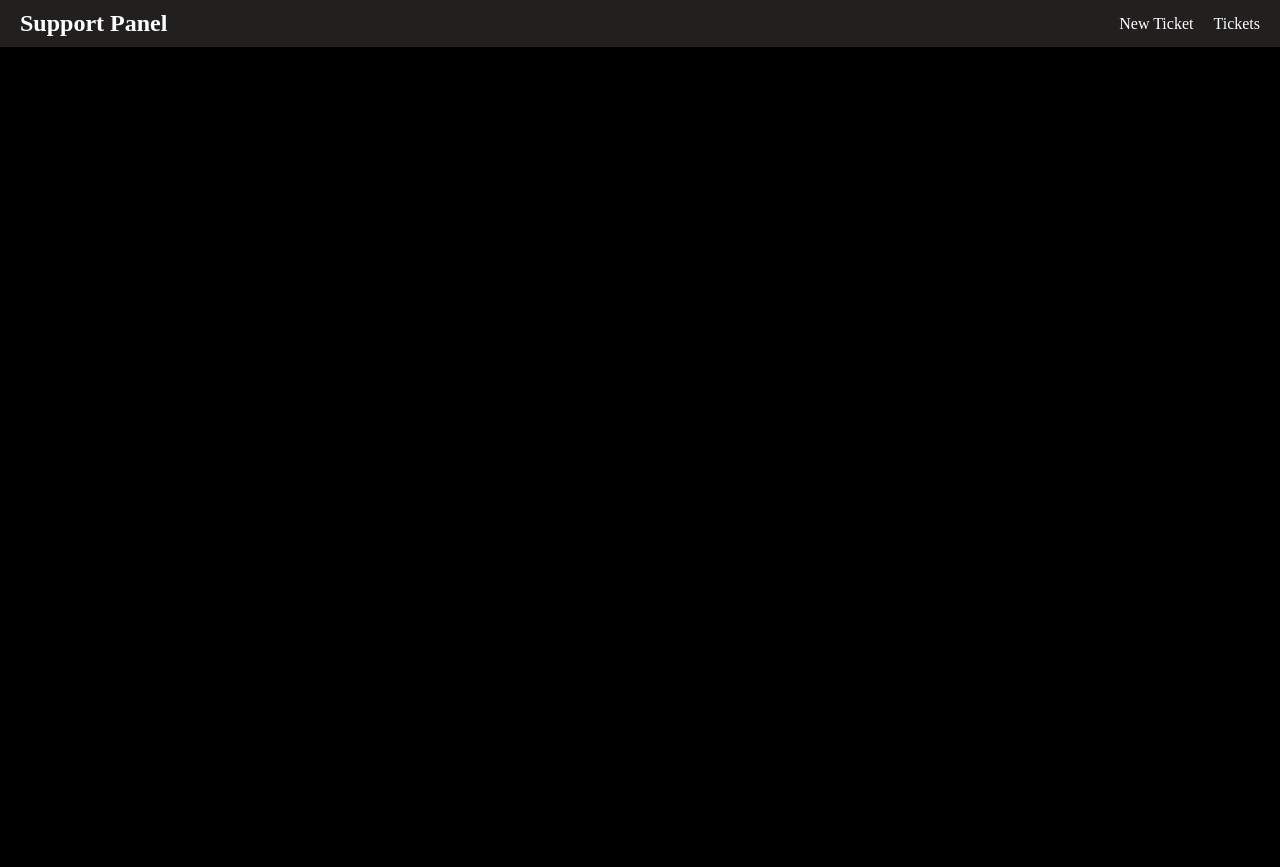
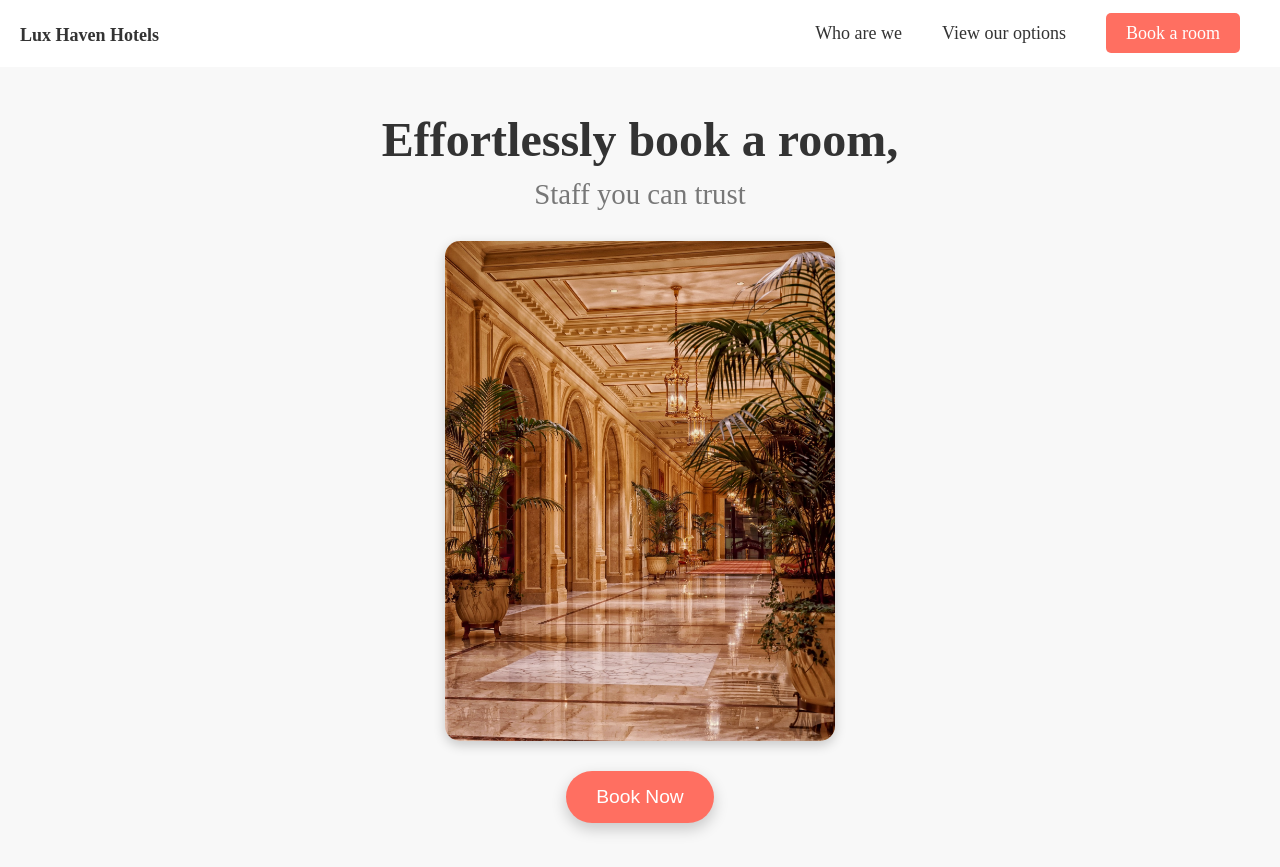
Before and after one commit to PitchLost/Lux-Hotels, a React (Create React App) app: page / in a window 1280 px wide. Before the commit the page ends 800 px from the top, so only its background shows below. Built offline with nearby package versions, Linux system fonts and the light colour scheme.

Commit message:
Landing Page

```diff
--- a/src/App.css
+++ b/src/App.css
@@ -2,7 +2,3 @@
   margin: 0;
   padding: 0;
 }
-
-body {
-  background-color: black;
-}
--- /dev/null
+++ b/src/Components/Landing/Landing.css
@@ -0,0 +1,81 @@
+/* Landing.css */
+.landing-container {
+    display: flex;
+    flex-direction: column;
+    justify-content: center;
+    align-items: center;
+    min-height: 100vh;
+    background-color: #f8f8f8;
+    padding: 0 20px;
+    text-align: center;
+  }
+
+  .landing-container h1 {
+    font-size: 3rem;
+    color: #333;
+    margin-bottom: 10px;
+    font-weight: 700;
+    line-height: 1.2;
+    animation: fadeIn 1s ease-in-out forwards;
+  }
+
+  .landing-container h2 {
+    font-size: 1.8rem;
+    color: #777;
+    margin-bottom: 30px;
+    font-weight: 400;
+    animation: fadeIn 1.2s ease-in-out forwards;
+  }
+
+  .landing-container img {
+    max-width: 900px;
+    height: 500px;
+    border-radius: 15px;
+    box-shadow: 0 4px 12px rgba(0, 0, 0, 0.2);
+    margin-bottom: 30px;
+    animation: fadeIn 1.5s ease-in-out forwards;
+  }
+
+  .landing-button {
+    background-color: #ff6f61;
+    color: #fff;
+    padding: 15px 30px;
+    font-size: 1.2rem;
+    border: none;
+    border-radius: 30px;
+    box-shadow: 0 6px 15px rgba(0, 0, 0, 0.2);
+    cursor: pointer;
+    transition: transform 0.3s ease, background-color 0.3s ease;
+    animation: fadeIn 1.8s ease-in-out forwards;
+  }
+
+  .landing-button:hover {
+    background-color: #ff4f3b;
+    transform: scale(1.05);
+  }
+
+  @media (max-width: 768px) {
+    .landing-container h1 {
+      font-size: 2.4rem;
+    }
+
+    .landing-container h2 {
+      font-size: 1.6rem;
+    }
+
+    .landing-button {
+      padding: 12px 24px;
+      font-size: 1rem;
+    }
+  }
+
+  @keyframes fadeIn {
+    0% {
+      opacity: 0;
+      transform: translateY(20px);
+    }
+    100% {
+      opacity: 1;
+      transform: translateY(0);
+    }
+  }
--- a/src/Components/Landing/Landing.jsx
+++ b/src/Components/Landing/Landing.jsx
@@ -1,11 +1,16 @@
-import React from 'react'
+import React from 'react';
+import Image1 from './Assets/lobby-398845_1920.jpg';
+import './Landing.css';
 
 function Landing() {
   return (
-    <div>
-
+    <div className="landing-container">
+      <h1>Effortlessly book a room,</h1>
+      <h2>Staff you can trust</h2>
+      <img src={Image1} alt="Luxurious Hotel Lobby" />
+      <button className="landing-button">Book Now</button>
     </div>
-  )
+  );
 }
 
-export default Landing
+export default Landing;
--- a/src/Components/Navigation/Navigation.css
+++ b/src/Components/Navigation/Navigation.css
@@ -1,38 +1,51 @@
+/* Navigation.css */
 nav {
+    background-color: #fff;
+    padding: 20px;
+    box-shadow: 0 2px 5px rgba(0, 0, 0, 0.1);
+  }
+
+  ul {
+    list-style-type: none;
+    margin: 0;
+    padding: 0;
     display: flex;
     justify-content: space-between;
     align-items: center;
-  padding: 10px 20px;
-  background-color: rgb(34, 31, 31);
   }
 
-
-
-
-.nav-links ul {
+  .segment {
     display: flex;
-  list-style-type: none;
-  color: white;
+    align-items: center;
   }
 
-a {
-  color: white;
+  .segment h1 {
+    font-size: 24px;
+    margin: 0;
   }
 
-.nav-title {
-  font-size: 1.5rem;
-  font-weight: bold;
-  color: greenyellow;
+  .segment li {
+    margin: 0 20px;
   }
 
-.nav-links li {
-  margin-left: 20px;
+  .segment a {
+    text-decoration: none;
+    color: #333;
+    font-size: 18px;
   }
 
-nav a {
-  text-decoration: none;
+  .segment li.book-btn a {
+    background-color: #ff6f61;
+    color: #fff;
+    padding: 10px 20px;
+    border-radius: 5px;
+    transition: background-color 0.3s ease;
   }
 
-nav a:hover {
-  text-decoration: underline;
+  .segment li.book-btn a:hover {
+    background-color: #ff4f3b;
   }
+
+  .segment a:hover {
+    color: #ff6f61;
+  }
--- a/src/Components/Navigation/Navigation.jsx
+++ b/src/Components/Navigation/Navigation.jsx
@@ -1,23 +1,24 @@
-import React from 'react';
-import { Link } from 'react-router-dom';
-import './Navigation.css';
+import React from 'react'
+import { Link } from 'react-router-dom'
+import './Navigation.css'
 
 function Navigation() {
   return (
     <div>
       <nav>
-        <section className="nav-title">
-          <Link to='/'>Support Panel</Link>
-        </section>
-        <section className="nav-links">
-          <ul>
-            <li className='link'><Link to='/new-ticket'>New Ticket</Link></li>
-            <li className='link'><Link to='/tickets'>Tickets</Link></li>
-          </ul>
-        </section>
+        <ul>
+            <section className='segment'>
+                <h1><Link>Lux Haven Hotels</Link></h1>
+            </section>
+            <section className='segment'>
+                <li><Link >Who are we</Link></li>
+                <li><Link >View our options</Link></li>
+                <li className='book-btn'><Link >Book a room</Link></li>
+            </section>
+        </ul>
       </nav>
     </div>
-  );
+  )
 }
 
-export default Navigation;
+export default Navigation
--- a/src/Components/NewTicket/NewTicket.jsx
+++ /dev/null
@@ -1,11 +0,0 @@
-import React from 'react'
-
-function NewTicket() {
-  return (
-    <div>
-
-    </div>
-  )
-}
-
-export default NewTicket
--- a/src/Components/Tickets/Tickets.jsx
+++ /dev/null
@@ -1,11 +0,0 @@
-import React from 'react'
-
-function Tickets() {
-  return (
-    <div>
-
-    </div>
-  )
-}
-
-export default Tickets
--- a/src/routes.jsx
+++ b/src/routes.jsx
@@ -4,8 +4,7 @@ import { Route, Routes } from 'react-router-dom';
 
 // Import the components that need routing
 import Landing from './Components/Landing/Landing'
-import Tickets from './Components/Tickets/Tickets';
-import NewTicket from './Components/NewTicket/NewTicket';
+
 
 // Best to not modify any of this add onto it but try not change anything
 
@@ -13,8 +12,6 @@ function AppRoutes() {
   return (
     <Routes>
         <Route path="/" element={<Landing />} />
-        <Route path="/tickets" element={<Tickets />} />
-        <Route path="/newticket" element={<NewTicket />} />
     </Routes>
   );
 }
```
Also changed, not shown: src/Components/Home/Home.jsx (added), src/Components/Landing/Assets/lobby-398845_1920.jpg (added). Lines whose indentation alone changed are shown as unchanged.
